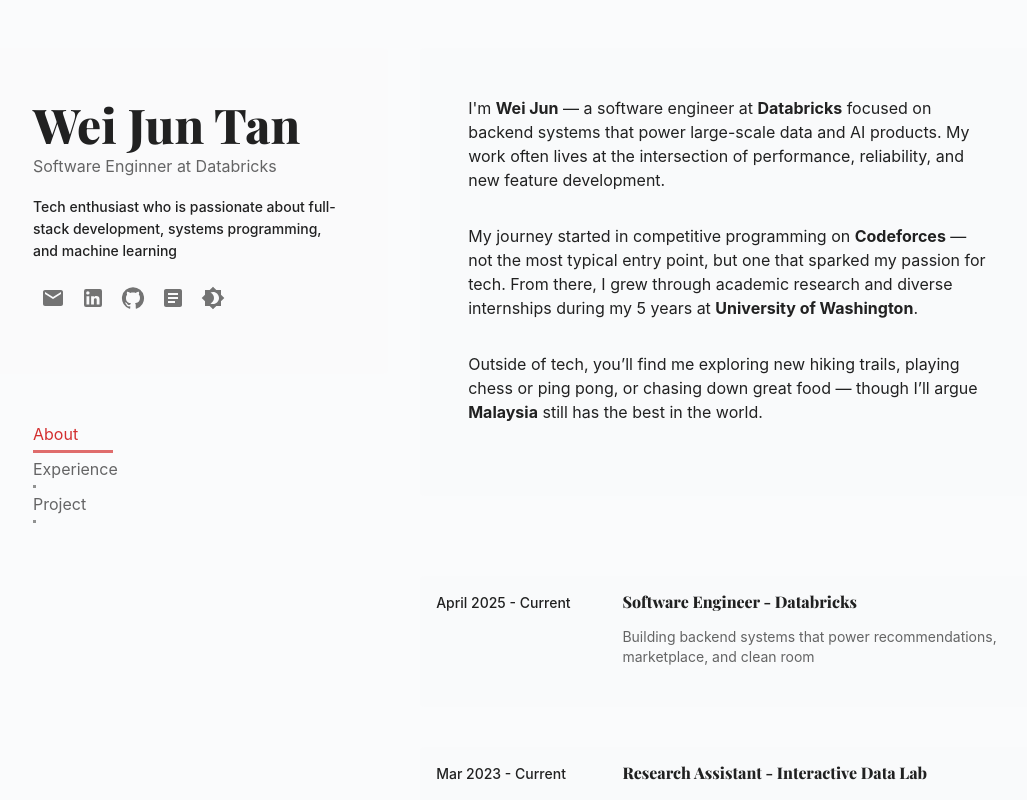
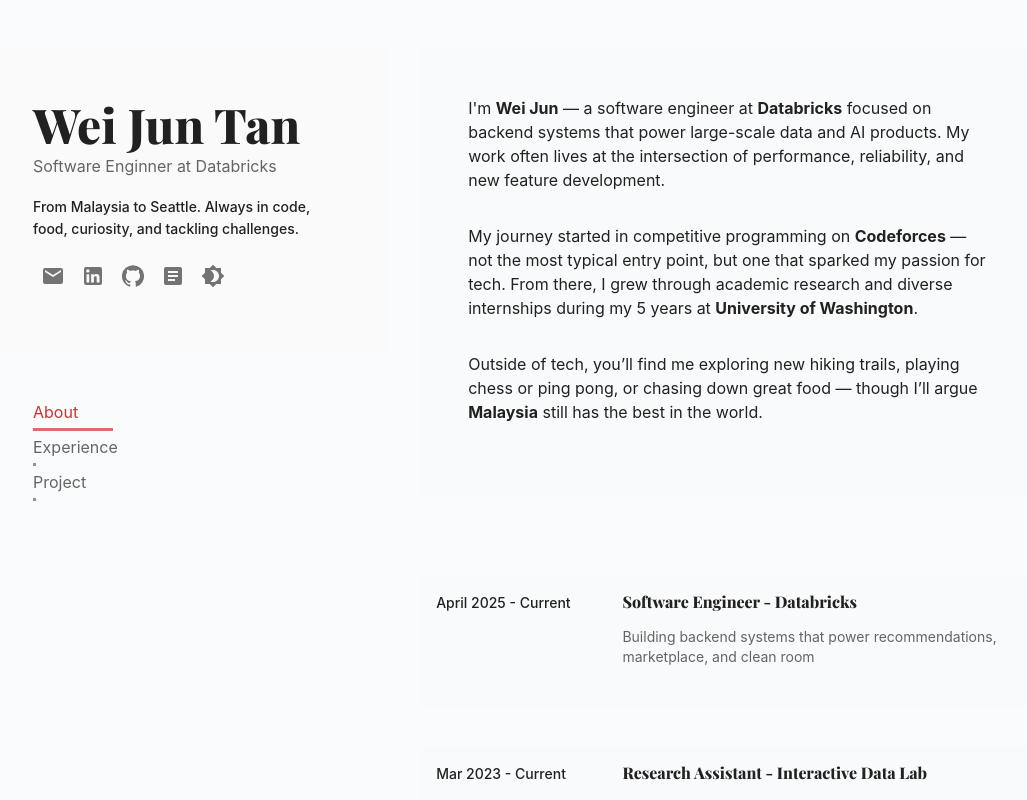
Before and after one commit to WeiJun428/WeiJun428.github.io, a React (Create React App) app: page / in a window 1280 px wide. Shown: the top 800 px of the page, without its empty margins (127-1154 px from the left). Built offline with nearby package versions, Linux system fonts and the light colour scheme.

Commit message:
Update header paragraph

```diff
--- a/src/components/Header/Header.jsx
+++ b/src/components/Header/Header.jsx
@@ -17,7 +17,7 @@
 const title = "Wei Jun Tan";
 const subtitle = "Software Enginner at Databricks";
 const paragraph =
-  "Tech enthusiast who is passionate about full-stack development, systems programming, and machine learning";
+  "From Malaysia to Seattle. Always in code, food, curiosity, and tackling challenges.";
 
 function Header() {
   const {
```
